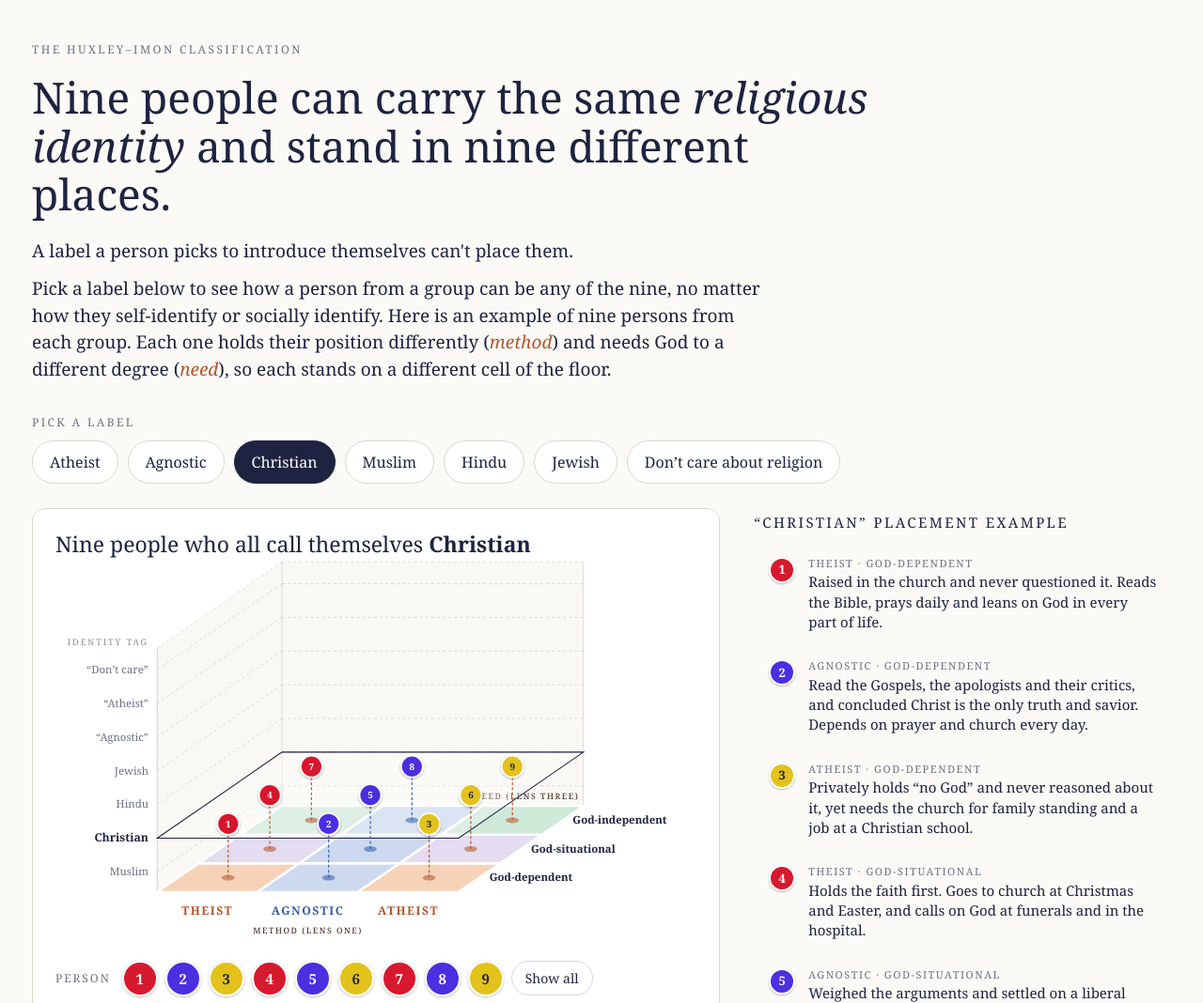
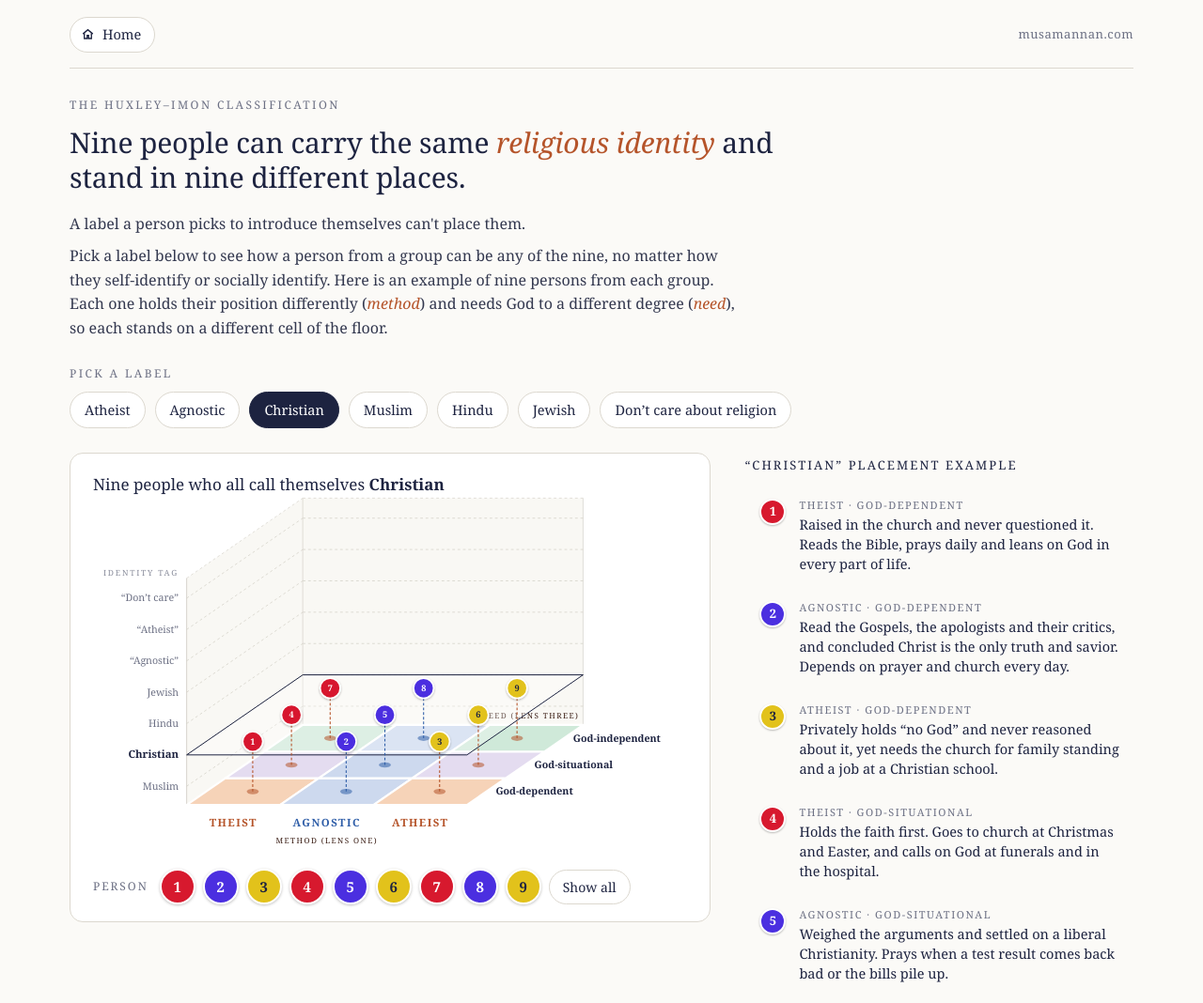
Before and after one commit to musa31416/musamannan.com, a plain HTML site: page huxley-imon/index.html in a window 1280 px wide. Shown: the top 1068 px of the page at 94% size. Drawn offline with Linux system fonts and the light colour scheme; animation ran at ten frames a second.

Commit message:
Huxley-Imon page: smaller type, home button, Clarity analytics hooks
Co-Authored-By: Claude Opus 5.5 <noreply@anthropic.com>
Claude-Session: https://claude.ai/code/session_0168dEgmS8oYKtKEv9W6VuUX

```diff
--- a/huxley-imon/index.html
+++ b/huxley-imon/index.html
@@ -21,18 +21,25 @@
   *{box-sizing:border-box}
   html{scroll-behavior:smooth}
   body{margin:0;background:var(--paper);color:var(--ink);font-family:Georgia,"Times New Roman",Times,serif;line-height:1.5}
-  .wrap{max-width:1260px;margin:0 auto;padding:44px 24px 72px}
+  .wrap{max-width:1180px;margin:0 auto;padding:18px 24px 64px}
+  .topbar{display:flex;align-items:center;justify-content:space-between;gap:12px;padding-bottom:16px;margin-bottom:30px;border-bottom:1px solid var(--rule)}
+  .home{display:inline-flex;align-items:center;gap:8px;text-decoration:none;color:var(--ink);font-size:14.5px;
+    border:1.5px solid var(--rule);background:#fff;padding:7px 14px 7px 11px;border-radius:999px;transition:border-color .15s ease,background .15s ease}
+  .home:hover{border-color:var(--ink)}
+  .home svg{width:15px;height:15px}
+  .topbar .site{font-size:13px;color:var(--muted);letter-spacing:.04em}
   .kicker{font-size:12px;letter-spacing:.2em;text-transform:uppercase;color:var(--muted)}
-  h1{font-weight:normal;font-size:clamp(28px,4.2vw,46px);line-height:1.12;margin:.35em 0 .45em;max-width:900px}
-  .lede{font-size:clamp(16px,1.6vw,19px);max-width:780px;margin:0 0 .6em}
+  h1{font-weight:normal;font-size:clamp(22px,2.6vw,30px);line-height:1.25;margin:.4em 0 .6em;max-width:760px;letter-spacing:-.005em}
+  h1 em{color:var(--warm)}
+  .lede{font-size:16px;line-height:1.6;max-width:720px;margin:0 0 .55em;color:#33384f}
   .lede em{color:var(--warm);font-style:italic}
 
-  .pick{margin:34px 0 6px}
+  .pick{margin:26px 0 4px}
   .pick-label{font-size:12px;letter-spacing:.2em;text-transform:uppercase;color:var(--muted);margin-bottom:10px}
   .labels{display:flex;flex-wrap:wrap;gap:10px}
   .labels button{
-    font:inherit;font-size:16px;color:var(--ink);background:#fff;border:1.5px solid var(--rule);
-    padding:10px 18px;border-radius:999px;cursor:pointer;transition:all .18s ease;
+    font:inherit;font-size:14.5px;color:var(--ink);background:#fff;border:1.5px solid var(--rule);
+    padding:8px 15px;border-radius:999px;cursor:pointer;transition:all .18s ease;
   }
   .labels button:hover{border-color:var(--ink)}
   .labels button[aria-pressed="true"]{background:var(--ink);color:#fff;border-color:var(--ink)}
@@ -42,7 +49,7 @@
   @media (max-width:960px){.stage{grid-template-columns:1fr}}
 
   .figure{background:#fff;border:1px solid var(--rule);border-radius:14px;padding:14px 10px 18px}
-  .figure h2{font-weight:normal;font-size:clamp(18px,2vw,23px);margin:6px 14px 0}
+  .figure h2{font-weight:normal;font-size:17px;margin:6px 14px 0}
   .figure h2 b{font-weight:bold}
   svg{display:block;width:100%;height:auto}
   svg text{font-family:Georgia,"Times New Roman",Times,serif}
@@ -85,11 +92,11 @@
   .bubble.below:after{bottom:calc(100% - 3px);border-width:0 9px 12px 9px;border-color:transparent transparent #fff transparent}
   @media (max-width:600px){.bubble{display:none}}
 
-  .side h3{font-weight:normal;font-size:15px;letter-spacing:.16em;text-transform:uppercase;margin:4px 0 14px}
+  .side h3{font-weight:normal;font-size:13px;letter-spacing:.16em;text-transform:uppercase;margin:4px 0 14px}
   .list{list-style:none;margin:0;padding:0;display:flex;flex-direction:column;gap:8px}
   .card{
     display:grid;grid-template-columns:30px 1fr;gap:12px;align-items:start;padding:9px 12px;border-radius:10px;
-    border:1px solid transparent;border-left:4px solid transparent;cursor:pointer;font-size:15px;line-height:1.42;
+    border:1px solid transparent;border-left:4px solid transparent;cursor:pointer;font-size:14.5px;line-height:1.45;
     transition:transform .25s ease,box-shadow .25s ease,background .25s ease,opacity .25s ease,font-size .25s ease;transform-origin:left center;
   }
   .card:hover{background:#fff;border-color:var(--rule)}
@@ -97,7 +104,7 @@
   .card .cell{display:block;font-size:11px;letter-spacing:.14em;text-transform:uppercase;color:var(--muted);margin-bottom:2px}
   .list.has-sel .card{opacity:.45}
   .list.has-sel .card.sel{opacity:1}
-  .card.sel{background:#fff;border-color:var(--rule);box-shadow:0 10px 28px rgba(29,35,64,.16);transform:scale(1.05);font-size:16.5px;position:relative;z-index:2}
+  .card.sel{background:#fff;border-color:var(--rule);box-shadow:0 10px 28px rgba(29,35,64,.16);transform:scale(1.04);font-size:15.5px;position:relative;z-index:2}
   .card.sel .badge{width:34px;height:34px;font-size:15px}
   .foot-note{font-style:italic;color:#6b2a1a;font-size:14px;margin-top:16px}
 
@@ -111,9 +118,23 @@
   .cite{margin-top:34px;font-size:14px;color:var(--muted)}
   .cite a{color:var(--cool)}
 </style>
+<script>
+  // Visitor analytics (Microsoft Clarity). Paste the project ID from clarity.microsoft.com below.
+  window.CLARITY_ID = "PASTE_CLARITY_ID";
+  (function(c,l,a,r,i,t,y){
+    c[a]=c[a]||function(){(c[a].q=c[a].q||[]).push(arguments)};
+    if(!i||i.indexOf("PASTE")===0)return;
+    t=l.createElement(r);t.async=1;t.src="https://www.clarity.ms/tag/"+i;
+    y=l.getElementsByTagName(r)[0];y.parentNode.insertBefore(t,y);
+  })(window,document,"clarity","script",window.CLARITY_ID);
+</script>
 </head>
 <body>
 <div class="wrap">
+  <nav class="topbar" aria-label="Site">
+    <a class="home" href="/"><svg viewBox="0 0 20 20" fill="none" stroke="currentColor" stroke-width="1.8" aria-hidden="true"><path d="M3 9.5 10 3.5l7 6"/><path d="M5 8.5V16h4v-4.5h2V16h4V8.5"/></svg>Home</a>
+    <span class="site">musamannan.com</span>
+  </nav>
   <header>
     <div class="kicker">The Huxley–Imon Classification</div>
     <h1>Nine people can carry the same <em>religious identity</em> and stand in nine different places.</h1>
@@ -474,12 +495,17 @@
       list.appendChild(li);
     });
     if (push && history.replaceState) history.replaceState(null,"","#"+L.key);
+    if (push || location.hash) track("label_"+L.key, "label", L.key);
     refresh(true);
     animateTo(lvlH(L.level));
   }
 
+  function track(name, key, val){
+    try { if (key) window.clarity("set", key, val); window.clarity("event", name); } catch(e){}
+  }
   function select(i){
     sel = (sel===i) ? null : i;
+    if (sel!==null && cur) track("person_"+(sel+1)+"_"+cur.key, "last_person", String(sel+1));
     refresh();
   }
 
```
